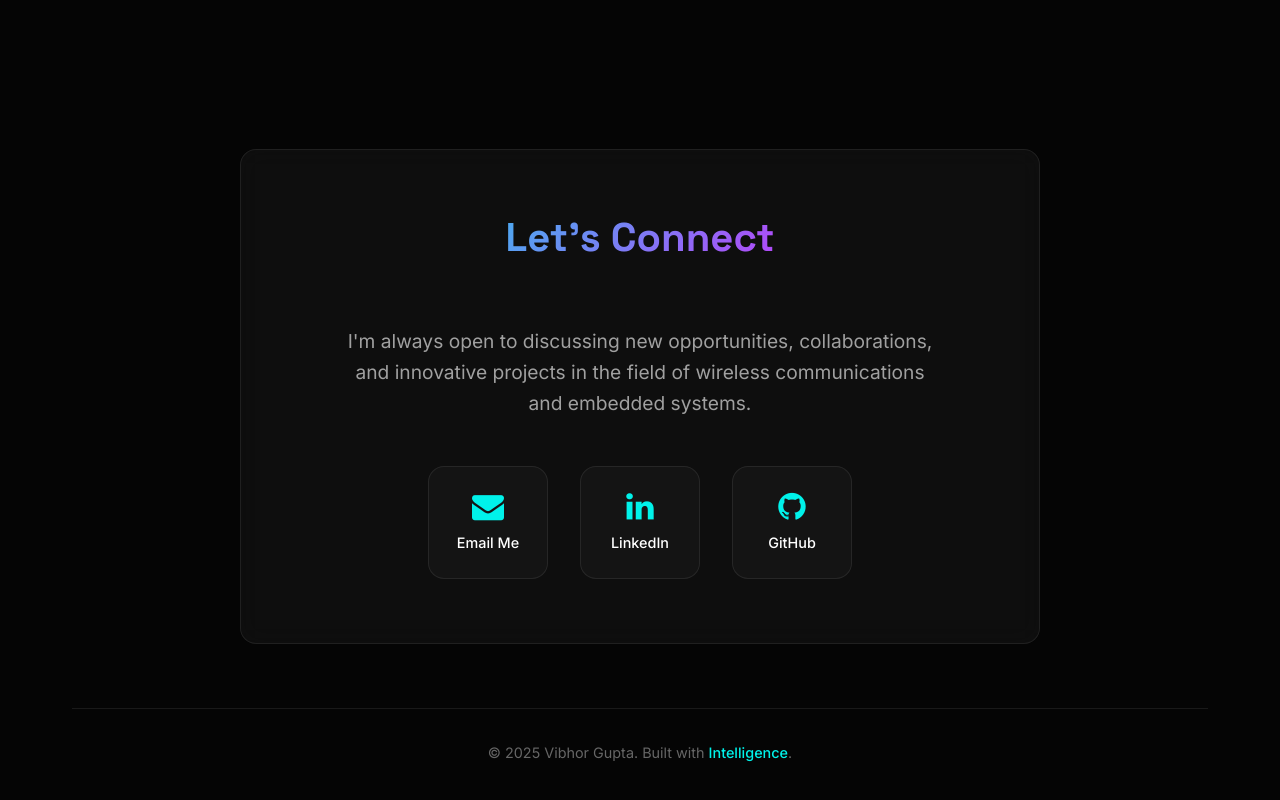
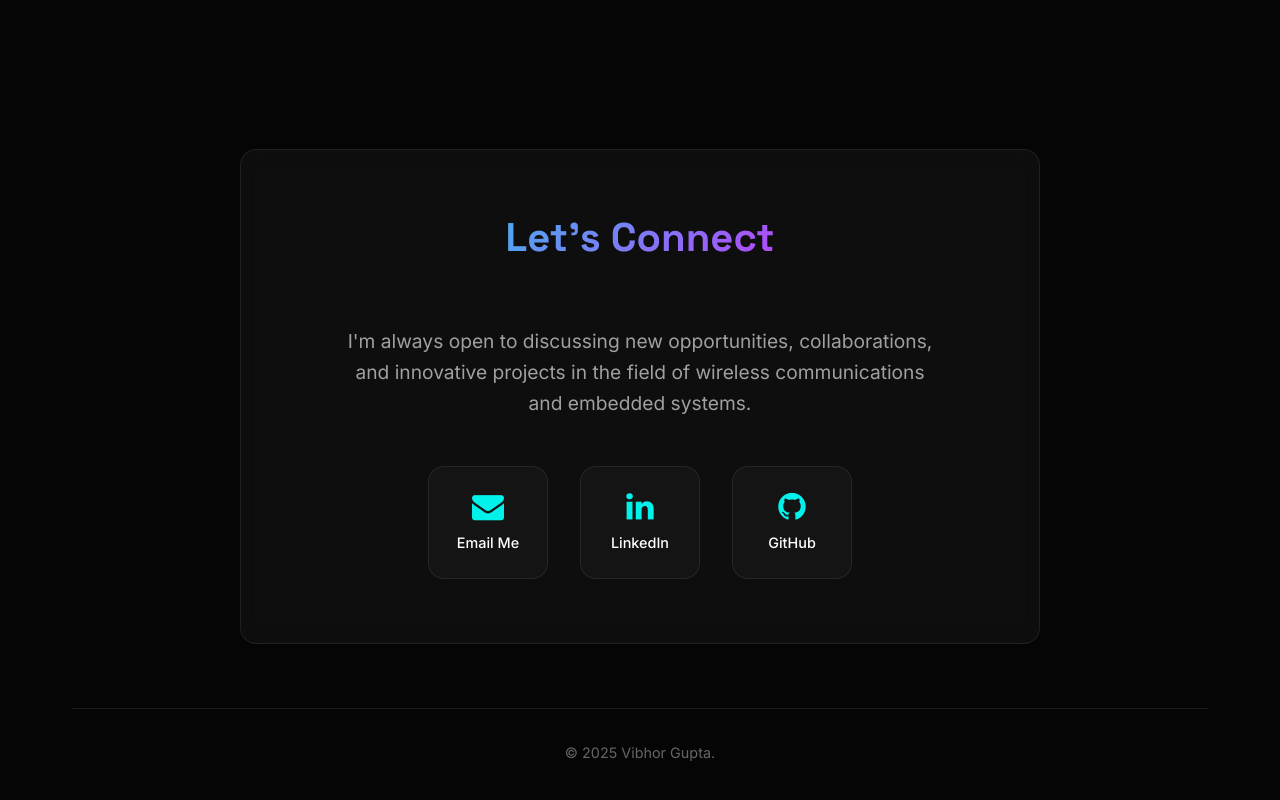
Before and after one commit to vibhorguptaa/vibhorguptaa.github.io, a plain HTML site: page index.html in a window 1280 px wide. Shown: the part 3879-4679 px from the top of the page. Drawn offline with nearby package versions, Linux system fonts and the light colour scheme.

Commit message:
Update index.html

```diff
--- a/index.html
+++ b/index.html
@@ -356,7 +356,7 @@
         </div>
 
         <footer class="site-footer">
-          <p>&copy; 2025 Vibhor Gupta. Built with <span class="highlight">Intelligence</span>.</p>
+          <p>&copy; 2025 Vibhor Gupta.</p>
         </footer>
       </div>
     </section>
```
